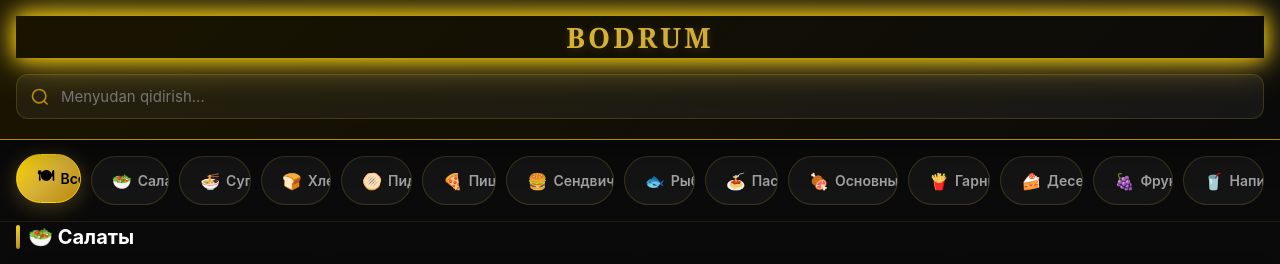
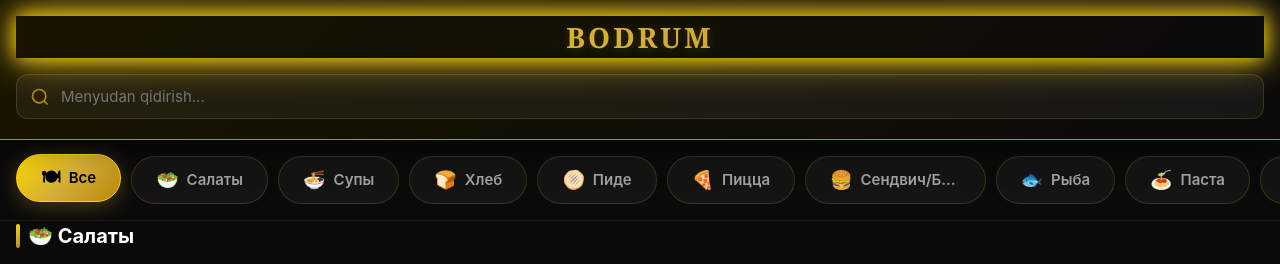
Before and after one commit to bodrumbot/111, a plain HTML site: page index.html in a window 1280 px wide. Shown: the top 264 px of the page. Drawn offline with Linux system fonts and the light colour scheme; grey boxes are pictures that could not be loaded; a script that the page names is missing.

Commit message:
Update style.css

```diff
--- a/style.css
+++ b/style.css
@@ -699,7 +699,7 @@ body {
 }
 
 /* ==========================================
-   CATEGORIES
+   CATEGORIES - TO'G'RILANGAN
    ========================================== */
 
 .categories {
@@ -714,6 +714,10 @@ body {
   z-index: 99;
   border-bottom: 1px solid rgba(212, 175, 55, 0.1);
   animation: fadeInUp 0.5s ease 0.3s both;
+  /* MUHIM: flex-wrap ni o'chirish */
+  flex-wrap: nowrap;
+  /* MUHIM: align items */
+  align-items: center;
 }
 
 .categories::-webkit-scrollbar {
@@ -721,21 +725,30 @@ body {
 }
 
 .category-btn {
+  /* MUHIM: white-space ni o'zgartirish */
+  white-space: nowrap;
   padding: 10px 20px;
   border-radius: 25px;
   border: 1px solid rgba(212, 175, 55, 0.2);
   background: var(--surface);
+  /* MUHIM: rangni aniq belgilash */
   color: var(--text-secondary);
   font-size: 14px;
   font-weight: 600;
-  white-space: nowrap;
   cursor: pointer;
   transition: all var(--transition-normal);
   display: flex;
   align-items: center;
-  gap: 6px;
+  gap: 8px; /* 6px dan 8px ga oshirish */
   position: relative;
   overflow: hidden;
+  /* MUHIM: flex-shrink ni o'chirish */
+  flex-shrink: 0;
+  /* MUHIM: min-width qo'shish */
+  min-width: fit-content;
+  /* MUHIM: text visibility uchun */
+  text-align: center;
+  line-height: 1.2;
 }
 
 .category-btn::before {
@@ -755,6 +768,7 @@ body {
 
 .category-btn.active {
   background: var(--gold-gradient);
+  /* MUHIM: active holatda rang */
   color: #000;
   border-color: var(--gold-primary);
   box-shadow: var(--shadow-gold);
@@ -768,10 +782,54 @@ body {
 .category-icon {
   font-size: 16px;
   transition: transform var(--transition-normal);
+  /* MUHIM: icon kattaligi */
+  flex-shrink: 0;
 }
 
 .category-btn:hover .category-icon {
   transform: scale(1.2);
+}
+
+/* ==========================================
+   QO'SHIMCHA TO'G'RILASHLAR
+   ========================================== */
+
+/* Agar kategoriya nomi uzun bo'lsa */
+.category-btn span:not(.category-icon) {
+  display: inline-block;
+  max-width: 100px;
+  overflow: hidden;
+  text-overflow: ellipsis;
+}
+
+/* Mobile uchun maxsus sozlamalar */
+@media (max-width: 480px) {
+  .categories {
+    gap: 8px;
+    padding: 12px 16px;
+  }
+
+  .category-btn {
+    padding: 8px 16px;
+    font-size: 13px;
+    gap: 6px;
+  }
+
+  .category-icon {
+    font-size: 14px;
+  }
+}
+
+/* Tablet va katta ekranlar uchun */
+@media (min-width: 768px) {
+  .category-btn {
+    padding: 12px 24px;
+    font-size: 15px;
+  }
+
+  .category-icon {
+    font-size: 18px;
+  }
 }
 
 /* ==========================================
```
